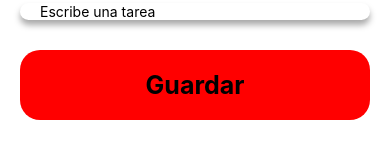
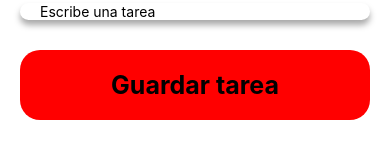
Before and after one commit to Estebanliss/MyApp, a React Native app: screen / in a window 390 px wide. Shown: the part 148-306 px from the top of the page. Built offline with nearby package versions, Linux system fonts and the light colour scheme.

Commit message:
fix: update

```diff
--- a/App.js
+++ b/App.js
@@ -24,7 +24,7 @@ export default function App() {
           style={styles.button}
           onPress={() => Alert.alert('Simple Button pressed')}
         >
-          <Text style={styles.textButton}>Guardar</Text>
+          <Text style={styles.textButton}>Guardar tarea</Text>
         </Pressable>
       </View>
       <View style={styles.listItem}>
```
